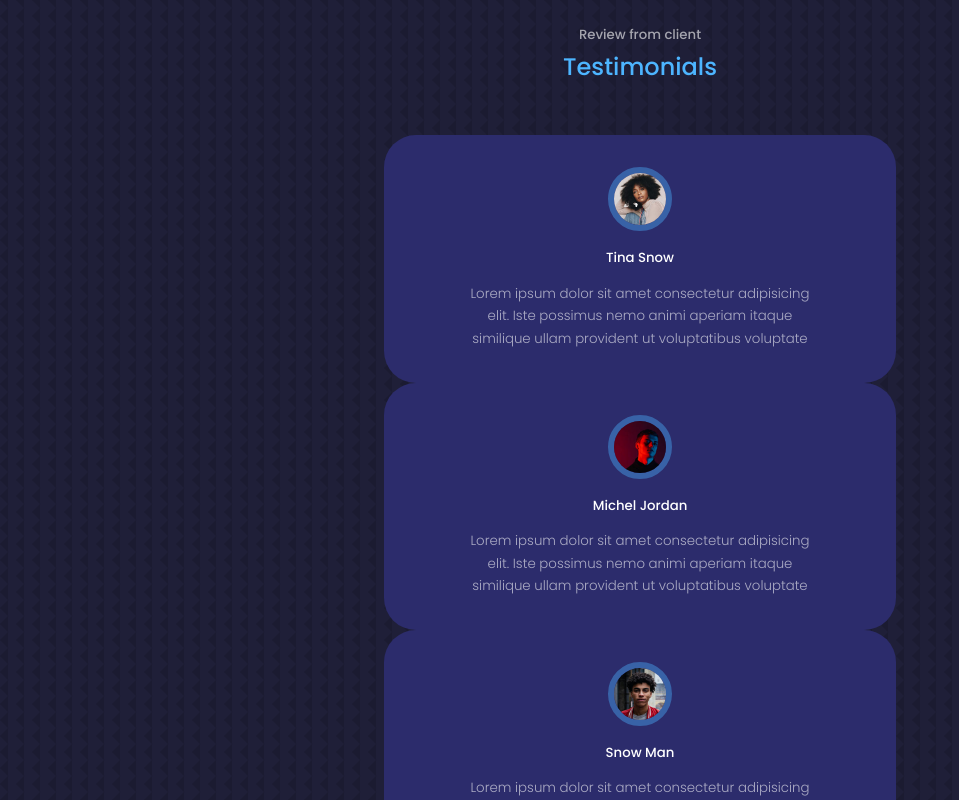
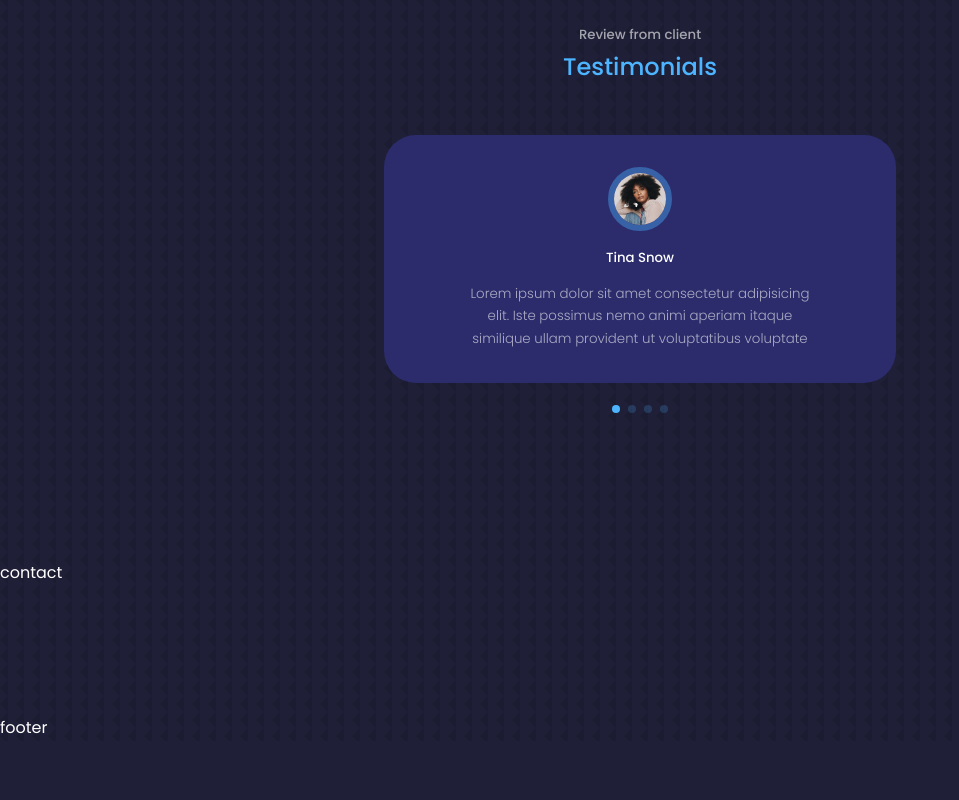
Before and after one commit to JMUT1/react-portfolio-website, a React (Create React App) app: page / in a window 1280 px wide. Shown: the part 3880-4680 px from the top of the page, without its empty margins (0-959 px from the left). After the commit the page ends 4621 px from the top, so only its background shows below. Built offline with nearby package versions, Linux system fonts and the light colour scheme.

Commit message:
implement the swiper in the testimonails... also change the color of the dots of the navigation

```diff
--- a/src/components/testimonials/testimonials.css
+++ b/src/components/testimonials/testimonials.css
@@ -1,5 +1,6 @@
 .container.testimonials__container {
   width: 40%;
+  padding-bottom: 3rem;
 }
 
 .client__avatar {
@@ -9,6 +10,10 @@
   border-radius: 50%;
   margin: 0 auto 1rem;
   border: 0.4rem solid var(--color-primary-variant);
+}
+
+.swiper-pagination-clickable .swiper-pagination-bullet {
+  background: var(--color-primary);
 }
 
 .testimonial {
--- a/src/components/testimonials/testimonials.jsx
+++ b/src/components/testimonials/testimonials.jsx
@@ -4,6 +4,15 @@ import AVT1 from "../../assets/assets/avatar1.jpg";
 import AVT2 from "../../assets/assets/avatar2.jpg";
 import AVT3 from "../../assets/assets/avatar3.jpg";
 import AVT4 from "../../assets/assets/avatar4.jpg";
+
+// import Swiper core and required modules
+import { Pagination } from "swiper";
+
+import { Swiper, SwiperSlide } from "swiper/react";
+
+// Import Swiper styles
+import "swiper/css";
+import "swiper/css/pagination";
 
 const data = [
   {
@@ -38,19 +47,25 @@ function Testimonials() {
       <h5>Review from client</h5>
       <h2>Testimonials</h2>
 
-      <div className="container testimonials__container">
+      <Swiper
+        className="container testimonials__container"
+        modules={[Pagination]}
+        spaceBetween={40}
+        slidesPerView={1}
+        pagination={{ clickable: true }}
+      >
         {data.map(({ avatar, name, review }, index) => {
           return (
-            <article key={index} className="testimonial">
+            <SwiperSlide key={index} className="testimonial">
               <div className="client__avatar">
                 <img src={avatar} alt="avatar 1" />
               </div>
               <h5 className="client__name">{name}</h5>
               <small className="client__review">{review}</small>
-            </article>
+            </SwiperSlide>
           );
         })}
-      </div>
+      </Swiper>
     </section>
   );
 }
```
